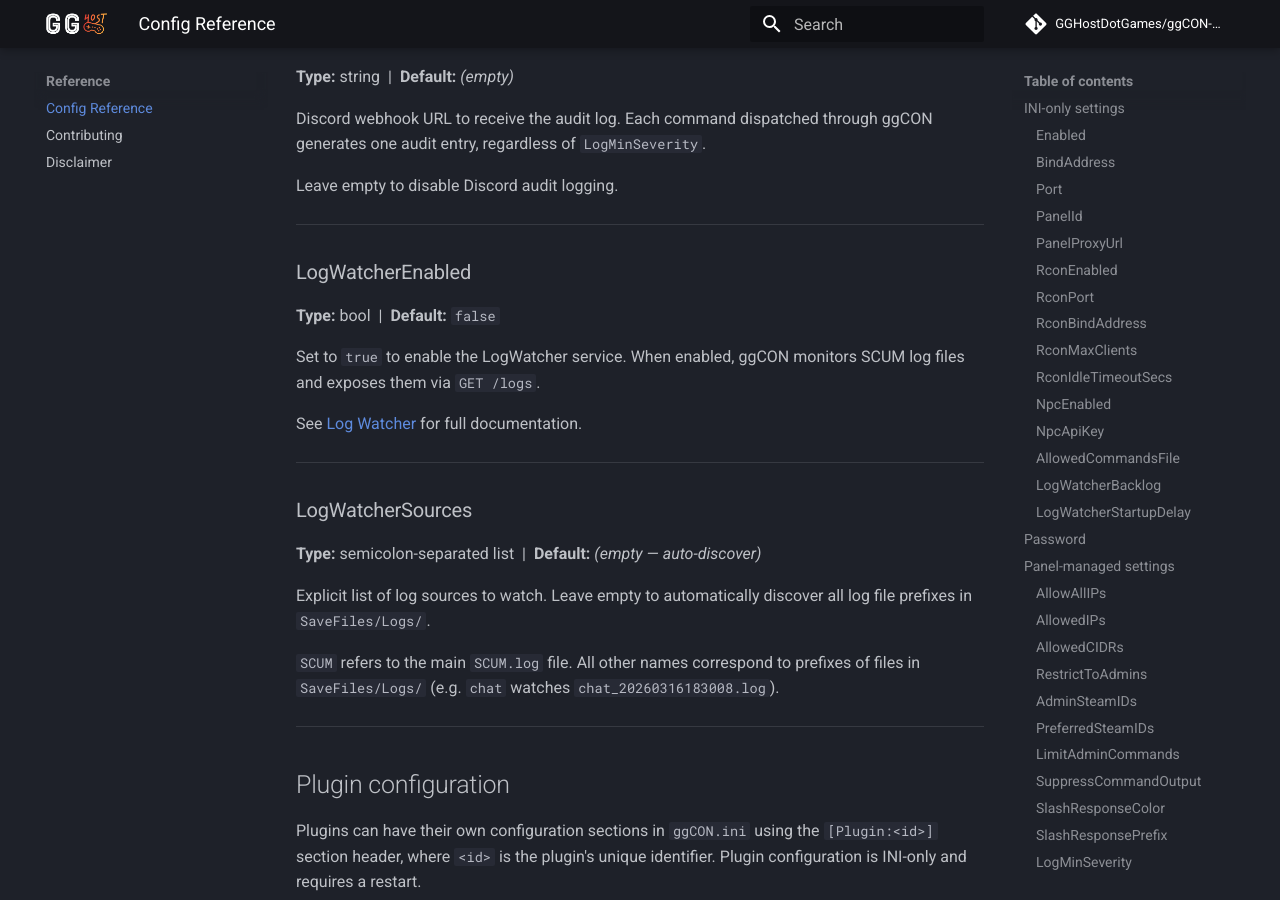
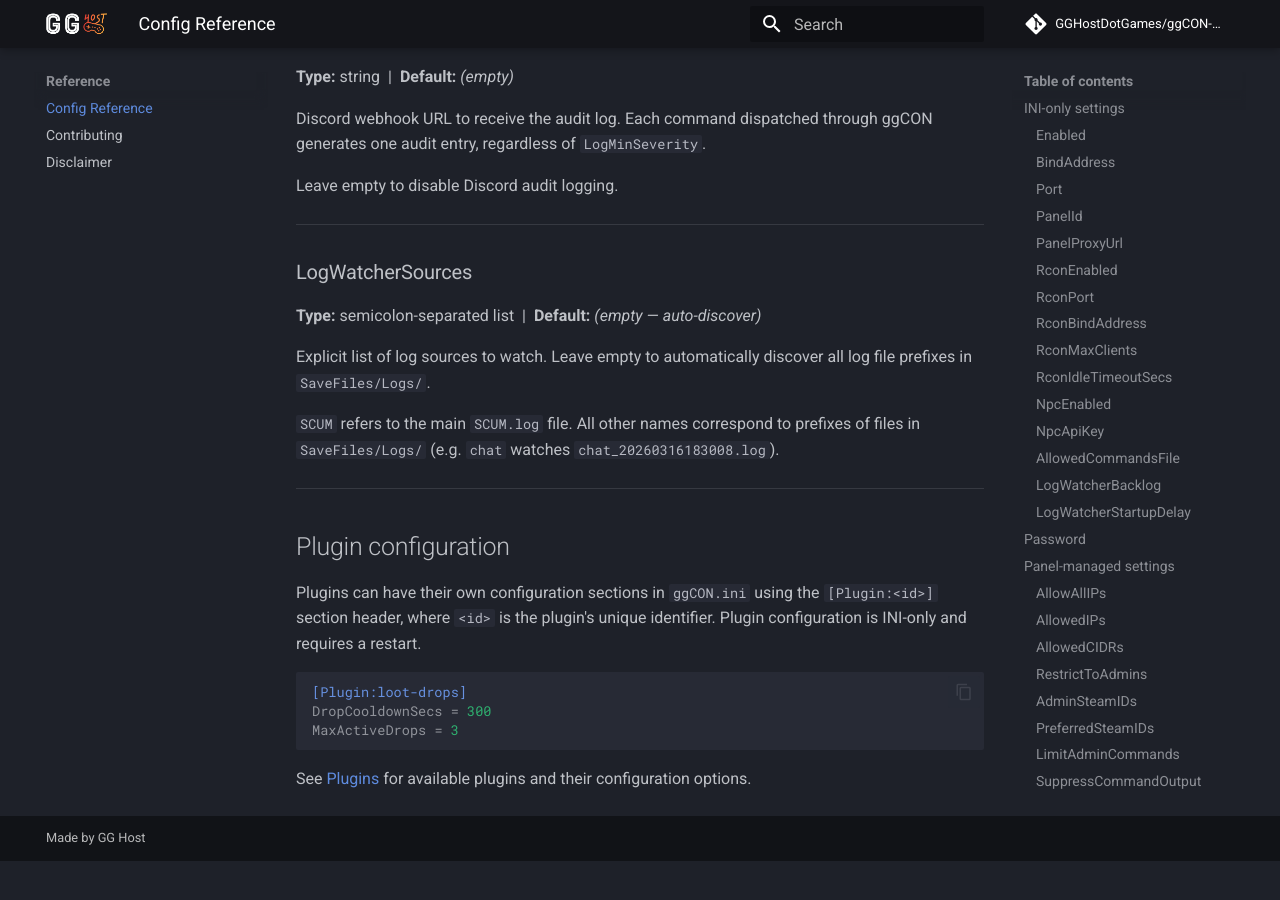
Before and after one commit to GGHostDotGames/ggCON-docs, an MkDocs documentation site: the page built from docs/config-reference.md, in a window 1280 px wide and 900 px high, scrolled down 7943 px. Built offline with MkDocs 1.6.1 and Material for MkDocs 9.7.7, drawn with Linux system fonts in a browser that asks for light colours; comment, search, counter and statistics services are not loaded; after the commit the page ends 8804 px from its top, so only the background shows below that.

Commit message:
Remove LogWatcherEnabled references — LogWatcher now starts unconditionally
LogWatcherEnabled config option was removed; the service always runs so
Logs and Chat tabs work out of the box. Updated config-reference, log-watcher,
and npc-system docs accordingly.

Co-Authored-By: Claude Opus 4.6 (1M context) <noreply@anthropic.com>

```diff
--- a/docs/config-reference.md
+++ b/docs/config-reference.md
@@ -293,15 +293,6 @@ Leave empty to disable Discord audit logging.
 
 ---
 
-### LogWatcherEnabled
-**Type:** bool &nbsp;|&nbsp; **Default:** `false`
-
-Set to `true` to enable the LogWatcher service. When enabled, ggCON monitors SCUM log files and exposes them via `GET /logs`.
-
-See [Log Watcher](log-watcher.md) for full documentation.
-
----
-
 ### LogWatcherSources
 **Type:** semicolon-separated list &nbsp;|&nbsp; **Default:** *(empty — auto-discover)*
 
```
Also changed, not shown: docs/log-watcher.md (+2 -2 lines), docs/npc-system.md (+1 -1 lines).
